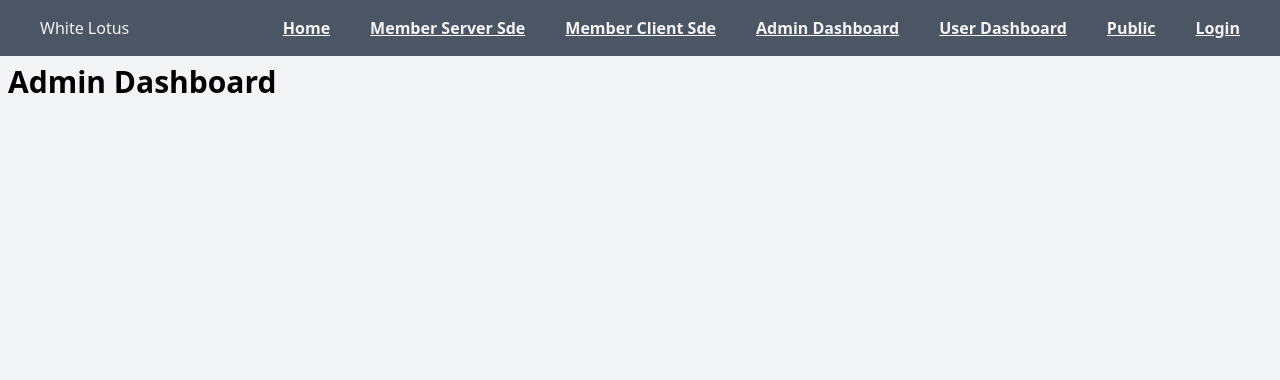
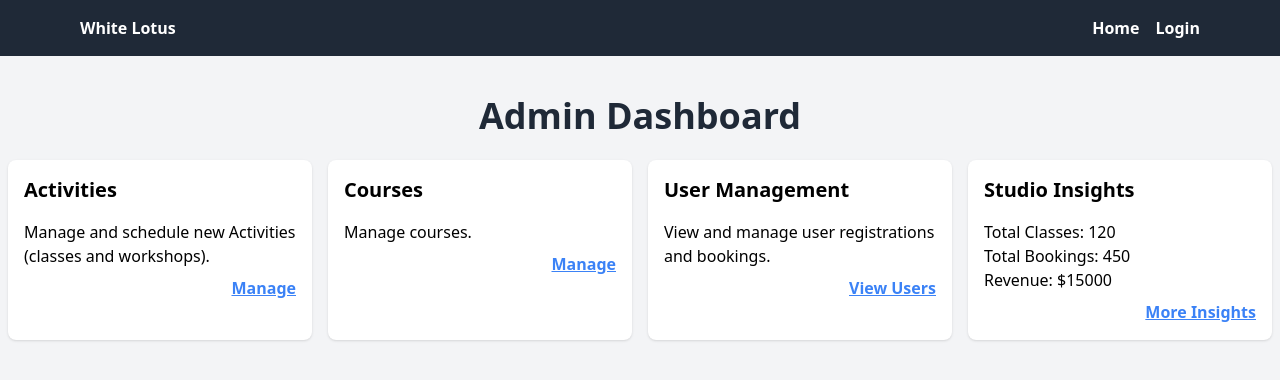
Before and after one commit to akadam9922/Yoga_Studio_Fe, a Next.js app: page /Admin/dashboard in a window 1280 px wide. Shown: the top 380 px of the page. Built offline with nearby package versions, Linux system fonts and the light colour scheme; no server answers.

Commit message:
Init Setup

```diff
--- a/app/Admin/dashboard/page.jsx
+++ b/app/Admin/dashboard/page.jsx
@@ -1,14 +1,67 @@
+"use client"
+import { useEffect } from 'react';
+import { useSession } from 'next-auth/react';
 
 
-const AdminDashboard = () => {
+export default function AdminDashboard() {
+  const { data: session } = useSession();
+
+
+  // Placeholder data for the purpose of this example
+  const insights = {
+    totalClasses: 120,
+    totalBookings: 450,
+    revenue: 15000,
+  };
+
   return (
-    <>
-    <h1>
-    Admin Dashboard
-    </h1>
+    <div className="bg-gray-100 min-h-screen">
+      <div className="container mx-auto py-8">
+        <h1 className="text-4xl font-semibold text-center text-gray-800 mb-6">Admin Dashboard</h1>
+        <div className="grid md:grid-cols-2 lg:grid-cols-4 gap-4">
+          {/* Activites aka Classes/Workshop */}
+          <div className="bg-white rounded-lg shadow p-4">
+            <h2 className="text-xl font-semibold mb-4">Activities</h2>
+            <p>Manage and schedule new Activities (classes and workshops).</p>
+            <div className="text-right mt-2">
+              <a href="#" className="text-blue-500 hover:text-blue-700">Manage</a>
+            </div>
+          </div>
 
-    </>
-  )
+          {/* Course */}
+          <div className="bg-white rounded-lg shadow p-4">
+            <h2 className="text-xl font-semibold mb-4">Courses</h2>
+            <p>Manage courses.</p>
+            <div className="text-right mt-2">
+              <a href="#" className="text-blue-500 hover:text-blue-700">Manage</a>
+            </div>
+          </div>
+
+          {/* User Management */}
+          <div className="bg-white rounded-lg shadow p-4">
+            <h2 className="text-xl font-semibold mb-4">User Management</h2>
+            <p>View and manage user registrations and bookings.</p>
+            <div className="text-right mt-2">
+              <a href="#" className="text-blue-500 hover:text-blue-700">View Users</a>
+            </div>
+          </div>
+
+          {/* Studio Insights */}
+          <div className="bg-white rounded-lg shadow p-4 col-span-2 lg:col-span-1">
+            <h2 className="text-xl font-semibold mb-4">Studio Insights</h2>
+            <ul>
+              <li>Total Classes: {insights.totalClasses}</li>
+              <li>Total Bookings: {insights.totalBookings}</li>
+              <li>Revenue: ${insights.revenue}</li>
+            </ul>
+            <div className="text-right mt-2">
+              <a href="#" className="text-blue-500 hover:text-blue-700">More Insights</a>
+            </div>
+          </div>
+
+
+        </div>
+      </div>
+    </div>
+  );
 }
-
-export default AdminDashboard
--- a/app/User/dashboard/page.jsx
+++ b/app/User/dashboard/page.jsx
@@ -1,14 +1,69 @@
-"use client";
+import { getServerSession } from "next-auth";
+import { options } from "../../api/auth/[...nextauth]/options";
 
-const UserDashboard = () => {
+
+
+const UserDashboard = async () => {
+  const session = await getServerSession(options);
+
+
+  // Placeholder data for the purpose of this example
+  const bookings = [{ id: 1, class: "Vinyasa Yoga", date: "2024-04-12" }];
+  const classes = [{ id: 1, name: "Introduction to Meditation", date: "2024-04-15" }];
+
   return (
-    <>
-    <h1>
-    User Dashboard
-    </h1>
+    <div className="bg-gray-100 min-h-screen">
+      <div className="container mx-auto py-8">
+        <h1 className="text-4xl font-semibold text-center text-gray-800 mb-6">Welcome, {session?.user?.userType.toUpperCase()}</h1>
+        <div className="grid md:grid-cols-2 lg:grid-cols-3 gap-4">
 
-    </>
-  )
+          {/* Book Now */}
+          <div className="bg-white rounded-lg shadow p-4">
+            <h2 className="text-xl font-semibold mb-4">Book Now</h2>
+            {bookings.map((booking) => (
+              <div key={booking.id} className="p-2 border-b">
+                <p className="text-md font-semibold">{booking.class}</p>
+                <p className="text-sm">{booking.date}</p>
+              </div>
+            ))}
+            <div className="text-right mt-2">
+              <a href="#" className="text-blue-500 hover:text-blue-700">View all</a>
+            </div>
+          </div>
+
+          {/* My Bookings Card */}
+          <div className="bg-white rounded-lg shadow p-4">
+            <h2 className="text-xl font-semibold mb-4">My Bookings</h2>
+            {bookings.map((booking) => (
+              <div key={booking.id} className="p-2 border-b">
+                <p className="text-md font-semibold">{booking.class}</p>
+                <p className="text-sm">{booking.date}</p>
+              </div>
+            ))}
+            <div className="text-right mt-2">
+              <a href="#" className="text-blue-500 hover:text-blue-700">View all</a>
+            </div>
+          </div>
+
+          {/* Schedule */}
+          <div className="bg-white rounded-lg shadow p-4">
+            <h2 className="text-xl font-semibold mb-4">Schedule</h2>
+            {classes.map((classItem) => (
+              <div key={classItem.id} className="p-2 border-b">
+                <p className="text-md font-semibold">{classItem.name}</p>
+                <p className="text-sm">{classItem.date}</p>
+              </div>
+            ))}
+            <div className="text-right mt-2">
+              <a href="#" className="text-blue-500 hover:text-blue-700">See all</a>
+            </div>
+          </div>
+
+
+
+        </div>
+      </div>
+    </div>
+  );
 }
-
-export default UserDashboard
+export default UserDashboard;
--- a/app/layout.jsx
+++ b/app/layout.jsx
@@ -4,8 +4,8 @@ import AuthProvider from "../components/AuthProvider";
 
 
 export const metadata = {
-  title: "Create Next App",
-  description: "Generated by create next app",
+  title: "White Lotus",
+  description: "Application desgined for White Lotus (Coursework)",
 };
 
 export default function RootLayout({ children }) {
@@ -14,7 +14,7 @@ export default function RootLayout({ children }) {
       <body className="bg-gray-100">
         <AuthProvider>
           <Nav />
-          <div className="m-2">
+          <div className="m-2 ">
             {children}
           </div>
         </AuthProvider>
--- a/app/page.jsx
+++ b/app/page.jsx
@@ -1,9 +1,86 @@
-import React from 'react'
+import Head from 'next/head';
+import { getServerSession } from "next-auth";
+import {options} from "./api/auth/[...nextauth]/options"
+import { redirect } from "next/navigation";
 
-const HomePage = () => {
+const Home = async ()=> {
+  const session = await getServerSession(options);
+
+
+    if(!!session && session.user.userType == "admin"){
+        redirect("/Admin/dashboard");
+
+    }else if(!!session && session.user.userType == "user"){
+      redirect("/User/dashboard");
+    }
+
   return (
-    <div>page</div>
-  )
+    <>
+      <Head>
+        <title>White Lotus Yoga</title>
+        <link rel="icon" href="/favicon.ico" />
+      </Head>
+
+
+      {/* Hero Section */}
+      <div className="hero bg-cover bg-center h-screen mr-2" style={{ backgroundImage: `url('https://source.unsplash.com/1600x900/?yoga')` }}>
+        <div className="flex items-center justify-center h-full w-full bg-opacity-50 bg-gray-700">
+          <div className="text-center text-white px-6 md:px-12">
+            <h1 className="text-5xl font-bold mt-0 mb-6">Inspiring Healthier Lives Through Yoga</h1>
+            <button className="bg-green-500 hover:bg-green-400 text-white font-bold py-2 px-4 rounded">
+              Join Us Today
+            </button>
+          </div>
+        </div>
+      </div>
+
+      {/* Offerings Section */}
+      <section className="container mx-auto px-6 p-10">
+        <h2 className="text-4xl font-bold text-center text-gray-800 mb-8">What We Offer</h2>
+        <div className="flex items-stretch space-x-4">
+          {/* Class Card */}
+          <div className="w-full md:w-1/3 bg-white rounded-lg shadow-md">
+            <img className="rounded-t-lg" src="https://source.unsplash.com/1600x900/?yoga,class" alt="Yoga Class" />
+            <div className="px-6 py-4">
+              <h3 className="font-bold text-xl mb-2">Yoga Classes</h3>
+              <p className="text-gray-700 text-base">
+                Join our yoga classes tailored for all levels, from beginner to advanced. Experience the harmony of mind and body.
+              </p>
+            </div>
+          </div>
+
+          {/* Workshop Card */}
+          <div className="w-full md:w-1/3 bg-white rounded-lg shadow-md">
+            <img className="rounded-t-lg" src="https://source.unsplash.com/1600x900/?yoga,workshop" alt="Yoga Workshop" />
+            <div className="px-6 py-4">
+              <h3 className="font-bold text-xl mb-2">Workshops</h3>
+              <p className="text-gray-700 text-base">
+                Dive deeper into your practice with our workshops on special topics and techniques.
+              </p>
+            </div>
+          </div>
+
+          {/* Course Card */}
+          <div className="w-full md:w-1/3 bg-white rounded-lg shadow-md">
+            <img className="rounded-t-lg" src="https://source.unsplash.com/1600x900/?yoga,course" alt="Yoga Course" />
+            <div className="px-6 py-4">
+              <h3 className="font-bold text-xl mb-2">Yoga Courses</h3>
+              <p className="text-gray-700 text-base">
+                Enroll in our courses for a comprehensive yoga journey. Perfect for those looking to deepen their practice.
+              </p>
+            </div>
+          </div>
+        </div>
+      </section>
+
+      {/* Footer */}
+      <footer className="bg-gray-200">
+        <div className="container mx-auto px-6 py-3 flex justify-between items-center">
+          <a href="#" className="text-xl font-bold text-gray-600">White Lotus</a>
+          <p className="py-2 text-gray-500 sm:py-0">All rights reserved © {new Date().getFullYear()}</p>
+        </div>
+      </footer>
+    </>
+  );
 }
-
-export default HomePage
+export default Home;
--- a/components/Nav.jsx
+++ b/components/Nav.jsx
@@ -1,25 +1,45 @@
+"use client";
 import Link from "next/link";
-import { getServerSession } from "next-auth";
-import {options} from "../app/api/auth/[...nextauth]/options"
+import { useSession, signOut } from "next-auth/react";
 
-const Nav = async () => {
-  const session = await getServerSession(options);
+
+
+
+const Navbar = () => {
+  const { data: session, status } = useSession();
+
+  const handleLogout = async () => {
+    await signOut({ redirect: true,callbackUrl:"/" });
+  };
+
   return (
-    <header className="bg-gray-600 text-gray-100">
-      <nav className="flex justify-between items-center w-full px-10 py-4">
-        <div>White Lotus</div>
-        <div className="flex gap-10">
-          <Link href="/">Home</Link>
-          <Link href="/ServerMember">Member Server Sde</Link>
-          <Link href="/ClientMember">Member Client Sde</Link>
-          <Link href="/Admin/dashboard">Admin Dashboard</Link>
-          <Link href="/User/dashboard">User Dashboard</Link>
+    <header className="bg-gray-800 text-white ">
+      <nav className="max-w-6xl mx-auto px-4 py-4 flex justify-between items-center ">
+        <Link href="/" className="no-underline">
+          White Lotus
+        </Link>
+        <div className="flex items-center space-x-4">
+          {/* Display based on session status */}
+          {status === "authenticated" ? (
+            <>
+            {session.user.userType =="user" ? (
+                <>
+                <Link href="/User/dashboard" className="no-underline">Dashboard</Link>
+                </>
+            )
+            :(
+                <>
+                <Link href="/Admin/dashboard" className="no-underline">Dashboard</Link>
+                </>
 
-          <Link href="/Public">Public</Link>
-          {session ? (
-            <Link href="/api/auth/signout?callbackUrl=/">Logout</Link>
+            )}
+              <button onClick={handleLogout} className="text-red-400 hover:text-red-600">Logout</button>
+            </>
           ) : (
-            <Link href="/api/auth/signin">Login</Link>
+            <>
+            <Link href="/" className="no-underline">Home</Link>
+            <Link href="/api/auth/signin" className="no-underline">Login</Link>
+            </>
           )}
         </div>
       </nav>
@@ -27,4 +47,4 @@ const Nav = async () => {
   );
 };
 
-export default Nav;
+export default Navbar;
--- /dev/null
+++ b/components/NavSSR.jsx
@@ -0,0 +1,30 @@
+import Link from "next/link";
+import { getServerSession } from "next-auth";
+import {options} from "../app/api/auth/[...nextauth]/options"
+
+const Nav = async () => {
+  const session = await getServerSession(options);
+  return (
+    <header className="bg-gray-600 text-gray-100">
+      <nav className="flex justify-between items-center w-full px-10 py-4">
+        <div>White Lotus</div>
+        <div className="flex gap-10">
+          <Link href="/">Home</Link>
+          <Link href="/ServerMember">Member Server Sde</Link>
+          <Link href="/ClientMember">Member Client Sde</Link>
+          <Link href="/Admin/dashboard">Admin Dashboard</Link>
+          <Link href="/User/dashboard">User Dashboard</Link>
+
+          <Link href="/Public">Public</Link>
+          {session ? (
+            <Link href="/api/auth/signout?callbackUrl=/">Logout</Link>
+          ) : (
+            <Link href="/api/auth/signin">Login</Link>
+          )}
+        </div>
+      </nav>
+    </header>
+  );
+};
+
+export default Nav;
```
